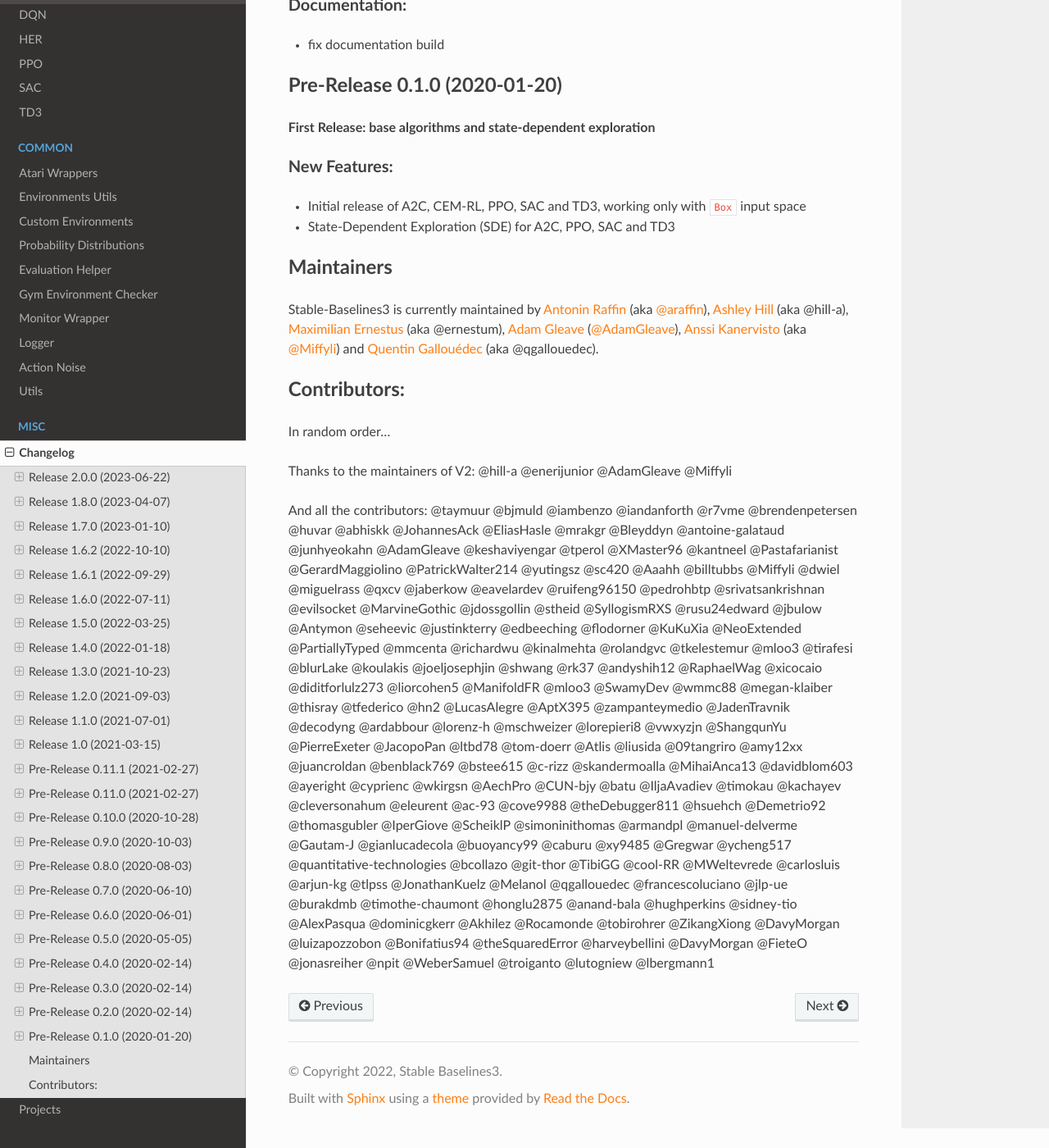
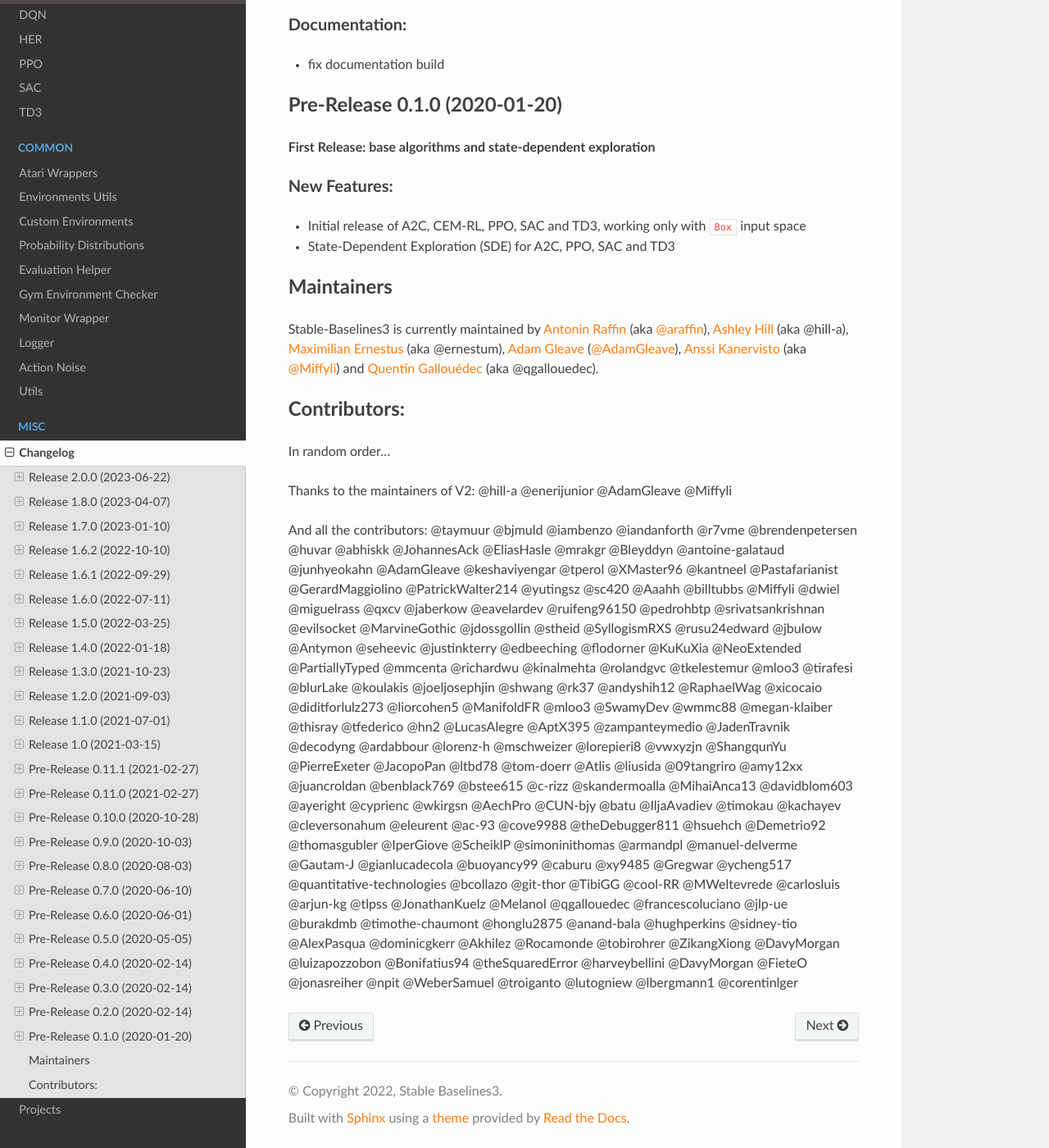
Before and after one commit to DLR-RM/stable-baselines3, a Sphinx documentation site: the page built from docs/misc/changelog.rst, in a window 1280 px wide and 1400 px high, scrolled down 32421 px. Shown: the whole window at 82% size. Built offline with Sphinx 7.4.7 and the Read the Docs theme 2.0.0, drawn with Linux system fonts in a browser that asks for light colours; some of the changed text lies outside the part shown.

Commit message:
fix Framestack obs env_checker

```diff
--- a/docs/misc/changelog.rst
+++ b/docs/misc/changelog.rst
@@ -50,6 +50,7 @@
   for ``Inf`` and ``NaN`` (@lutogniew)
 - Fixed HER ``truncate_last_trajectory()`` (@lbergmann1)
 - Fixed HER desired and achieved goal order in reward computation (@JonathanKuelz)
+- Fixed env_checker for FrameStack observation (@corentinlger)
 
 Deprecations:
 ^^^^^^^^^^^^^
@@ -1361,4 +1362,4 @@
 @Melanol @qgallouedec @francescoluciano @jlp-ue @burakdmb @timothe-chaumont @honglu2875
 @anand-bala @hughperkins @sidney-tio @AlexPasqua @dominicgkerr @Akhilez @Rocamonde @tobirohrer @ZikangXiong
 @DavyMorgan @luizapozzobon @Bonifatius94 @theSquaredError @harveybellini @DavyMorgan @FieteO @jonasreiher @npit @WeberSamuel @troiganto
-@lutogniew @lbergmann1
+@lutogniew @lbergmann1 @corentinlger
```
Also changed, not shown: 1 other file.
